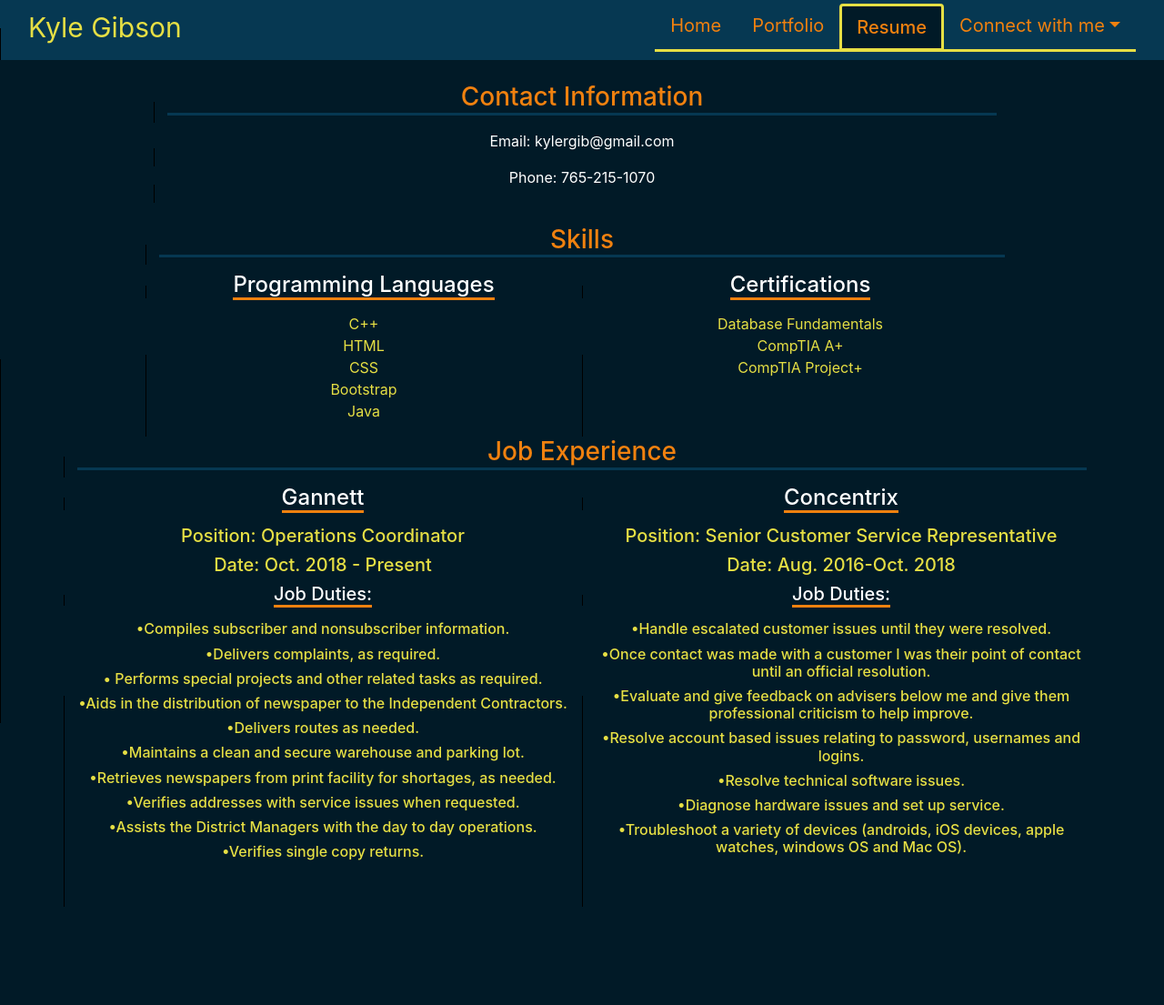
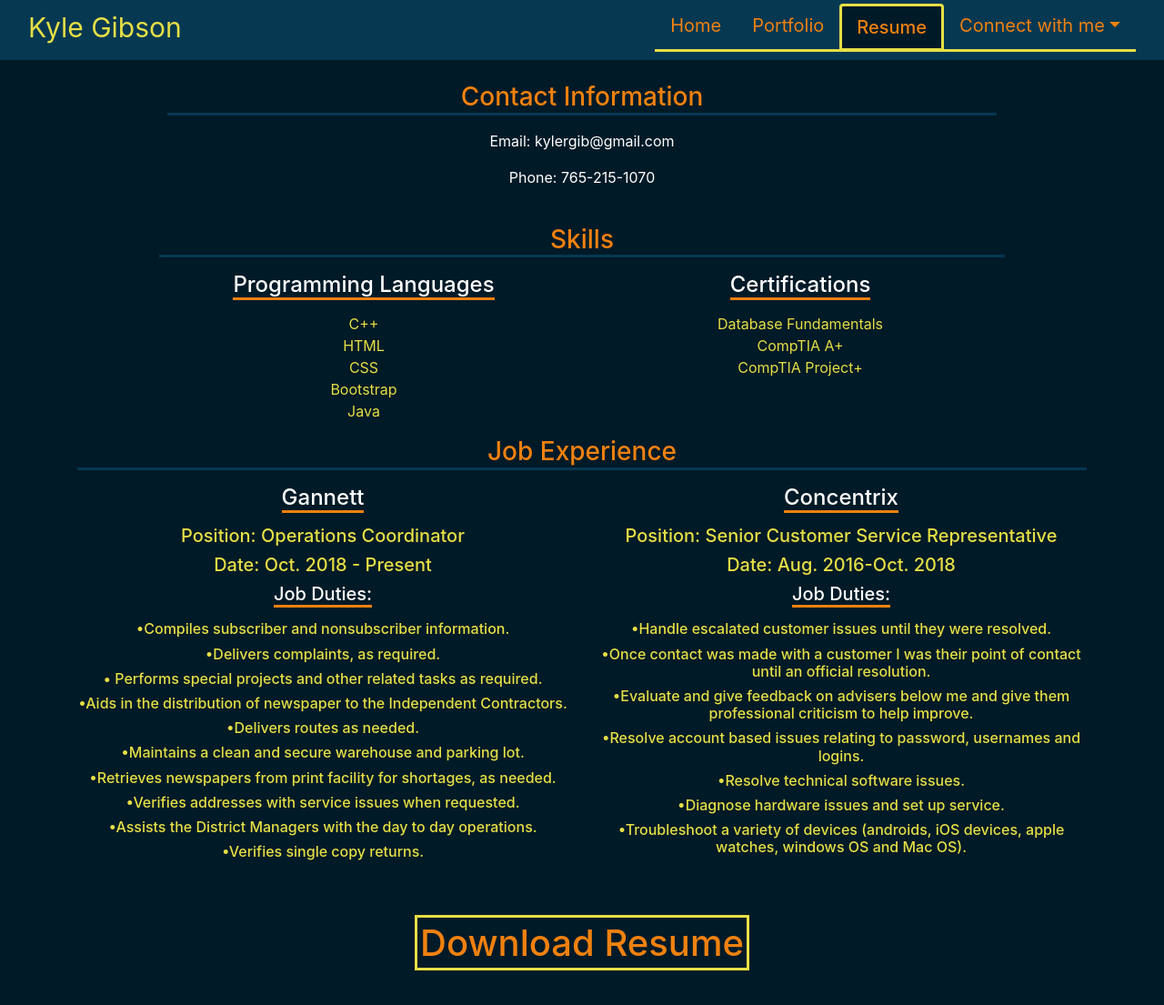
Before and after one commit to kylergibson/kylergibson.github.io, a plain HTML site: page resume.html in a window 1280 px wide. Shown: the part 5-1110 px from the top of the page at 91% size. Before the commit the page ends 1002 px from the top, so only its background shows below. Drawn offline with nearby package versions, Linux system fonts and the light colour scheme.

Commit message:
latest commit as of 5:29 am 10/19/19 of alt colors branch

```diff
--- a/css/styles2.css
+++ b/css/styles2.css
@@ -134,6 +134,7 @@
 }
 
 .kg-underline-orange {
+    display: inline-block;
     border-bottom: 2px solid #f0810f;
 }
 .block-underline {
@@ -149,12 +150,19 @@
     list-style-position: outside;
 
 }
-div:after {
-    content:"";
-    background: black;
-    position: absolute;
-    bottom: 0;
-    left: 0;
-    height: 50%;
-    width: 1px;
-  }
+.all-border-yellow {
+    border-left-color: #e6df44;
+    border-right-color: #e6df44;
+    border-top-color: #e6df44;
+    border-bottom-color: #e6df44;
+    border-le
+    border-width: 3px;
+}
+.block-all-border {
+    display: inline;
+    padding: 3px;
+    border-bottom: 3px solid #e6df44;
+    border-top: 3px solid #e6df44;
+    border-left: 3px solid #e6df44;
+    border-right: 3px solid #e6df44;
+}
--- a/resume.html
+++ b/resume.html
@@ -137,7 +137,12 @@
                             <!-- <h6 class="kg-font-blue text-center">&#8226;</h6> -->
                         </div>
                     </div>
+                    <div class="row">
+                        <div class="col kg-underline-h3-ln d-md-none p-2 mb-3">
+                        </div>
+                    </div>
                 </div>
+
                 <div class="col-md-6 text-center">
                     <div class="row">
                         <div class="col mb-3">
@@ -164,6 +169,12 @@
                                             <h6 class="kg-font-yellow text-center">&#8226;Troubleshoot a variety of devices (androids, iOS devices, apple watches, windows OS and Mac OS).</h6>
                                     </div>
                                 </div>
+                                <div class="row">
+                                    <div class="col kg-underline-h3-ln d-md-none mb-4">
+
+                                    </div>
+
+                                </div>
 
 
                                 <!-- <h6 class="kg-font-blue text-center">&#8226;</h6> -->
@@ -174,10 +185,15 @@
         </div>
 
 
-   <!-- Download button
-        <div class="container">
-            <a href="/resume/resume.pdf" download><h1> Download Resume</h1></a>
-        </div> -->
+   <!-- Download button -->
+        <div class="container text-center mt-3 mb-5">
+            <div class="row ">
+                <div class="col">
+                        <a href="/resume/resume.pdf" download><h1 class="kg-font-orange block-all-border"> Download Resume</h1></a>
+                </div>
+            </div>
+
+        </div>
 
 
 
```
Also changed, not shown: portfolio.html (+4 -4 lines), 1 other file.
